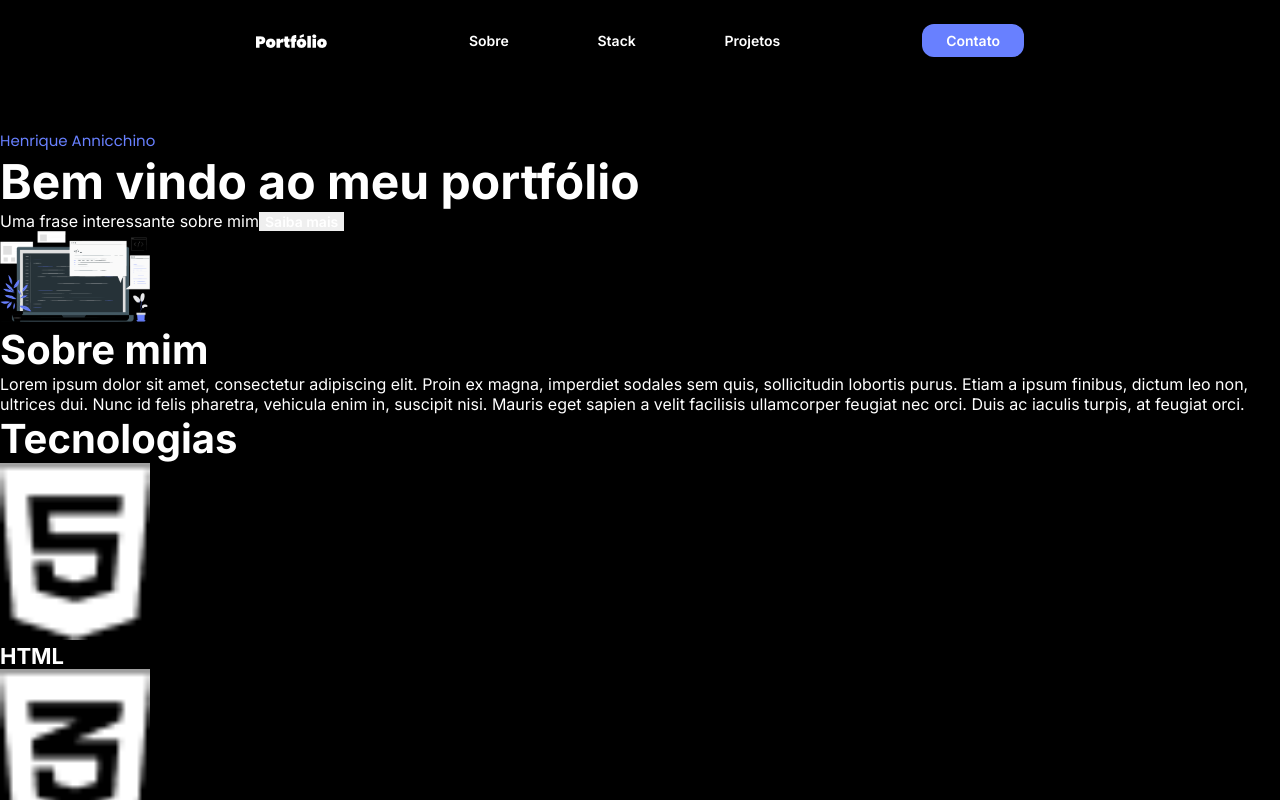
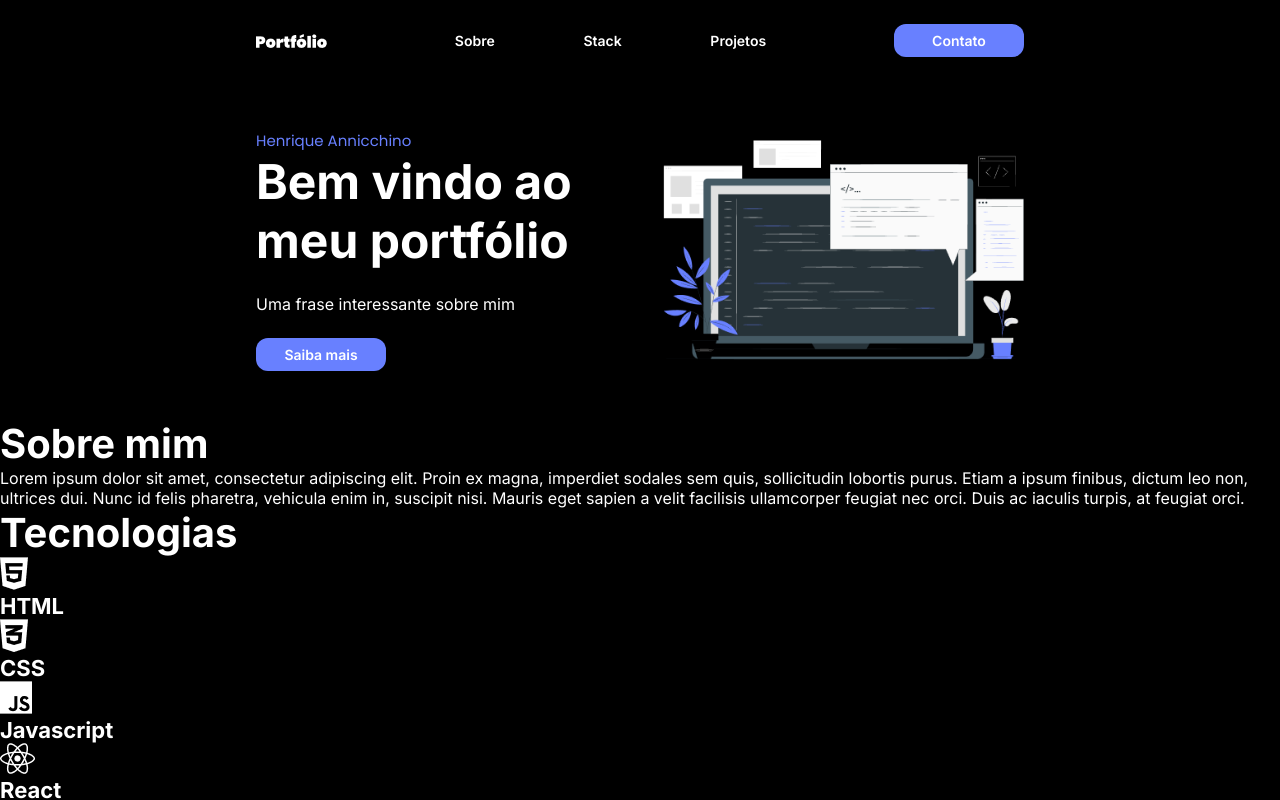
Before and after one commit to Henriqueamfreitas/portfolio-react-s1, a React (Vite) app: page / in a window 1280 px wide. Shown: the top 800 px of the page. Built offline with nearby package versions, Linux system fonts and the light colour scheme.

Commit message:
revisao estilização header e estilizacao bannersection

```diff
--- a/src/components/BannerSection/index.jsx
+++ b/src/components/BannerSection/index.jsx
@@ -3,14 +3,16 @@ import styles from "../BannerSection/style.module.css";
 
 export const BannerSection = () => {
     return(
-        <section>
-            <div>
-                <span className="paragraph two brand">Henrique Annicchino</span>
-                <h2 className="title one secondary">Bem vindo ao meu portfólio</h2>
+        <section className={styles.section}>
+            <div className={styles.div}>
+                <div>
+                    <span className="paragraph two brand">Henrique Annicchino</span>
+                    <h2 className="title one secondary">Bem vindo ao meu portfólio</h2>
+                </div>
                 <span className="paragraph one secondary">Uma frase interessante sobre mim</span>
-                <button className="paragraph three secondary">Saiba mais</button>
+                <button className={`button paragraph three secondary`}>Saiba mais</button>
             </div>
-            <img src={banner} alt="Imagem de computadores" />
+            <img className={styles.img} src={banner} alt="Imagem de computadores" />
         </section>
     )
 }
--- a/src/components/BannerSection/style.module.css
+++ b/src/components/BannerSection/style.module.css
@@ -0,0 +1,41 @@
+.section{
+    display: flex;
+    padding: 0rem 15vw;
+    flex-wrap: wrap;
+    gap: 2rem;
+    justify-content: center;
+    align-items: center;
+    margin-bottom: 1rem;
+}
+
+.div{
+    max-width: 350px;
+    display: flex;
+    flex-direction: column;
+    gap: 1.5rem;
+}
+
+.img{
+    width: 100%;
+    max-width: 350px;
+    height: 100%;
+}
+
+
+@media (min-width: 1020px){
+    .section{
+        padding: 0rem 20vw;
+        flex-direction: row;
+        justify-content: space-between;
+        margin-bottom: 3rem;
+    }
+
+    .div{
+        width: 47%;
+    }
+
+    .img{
+        width: 47%;
+        max-width: 100%;
+    }
+}
--- a/src/components/Header/index.jsx
+++ b/src/components/Header/index.jsx
@@ -10,7 +10,7 @@ export const Header = () => {
                 <a className="paragraph three secondary" href="#techSection">Stack</a>
                 <a className="paragraph three secondary" href="#projectSection">Projetos</a>
             </div>
-            <button className={`${styles.button} paragraph three secondary`}>Contato</button>
+            <button className={`button paragraph three secondary`}>Contato</button>
         </header>
     );
 };
--- a/src/components/Header/style.module.css
+++ b/src/components/Header/style.module.css
@@ -21,19 +21,7 @@
     max-width: 400px;
 }
 
-.button{
-    background-color: var(--color-brand);
-    transition: .5s;
-    border-radius: 0.75rem;
-    padding: .5rem 1.5rem;
-}
-
-.button:hover{
-    background-color: var(--color-brand-hover);
-    transition: .5s;
-}
-
-@media (min-width: 720px){
+@media (min-width: 1020px){
     .header{
         flex-direction: row;
         padding: 1.5rem 20vw;
--- a/src/styles/buttons.css
+++ b/src/styles/buttons.css
@@ -1,8 +1,12 @@
 .button{
     background-color: var(--color-brand);
-    color: var(--color-primary);
+    transition: .5s;
+    border-radius: 0.75rem;
+    padding: .5rem 1.5rem;
+    width: 8.125rem;
 }
 
-.button.hover{
+.button:hover{
     background-color: var(--color-brand-hover);
+    transition: .5s;
 }
--- a/src/styles/globalStyles.css
+++ b/src/styles/globalStyles.css
@@ -7,7 +7,4 @@
 
 body{
     background-color: var(--color-primary);
-    img{
-        width: 150px;
-    }
 }
--- a/src/styles/typography.css
+++ b/src/styles/typography.css
@@ -77,7 +77,7 @@
 }
 
 
-@media (min-width: 720px){
+@media (min-width: 1020px){
     .title.one{
         font-size: 3rem;
     }
```
